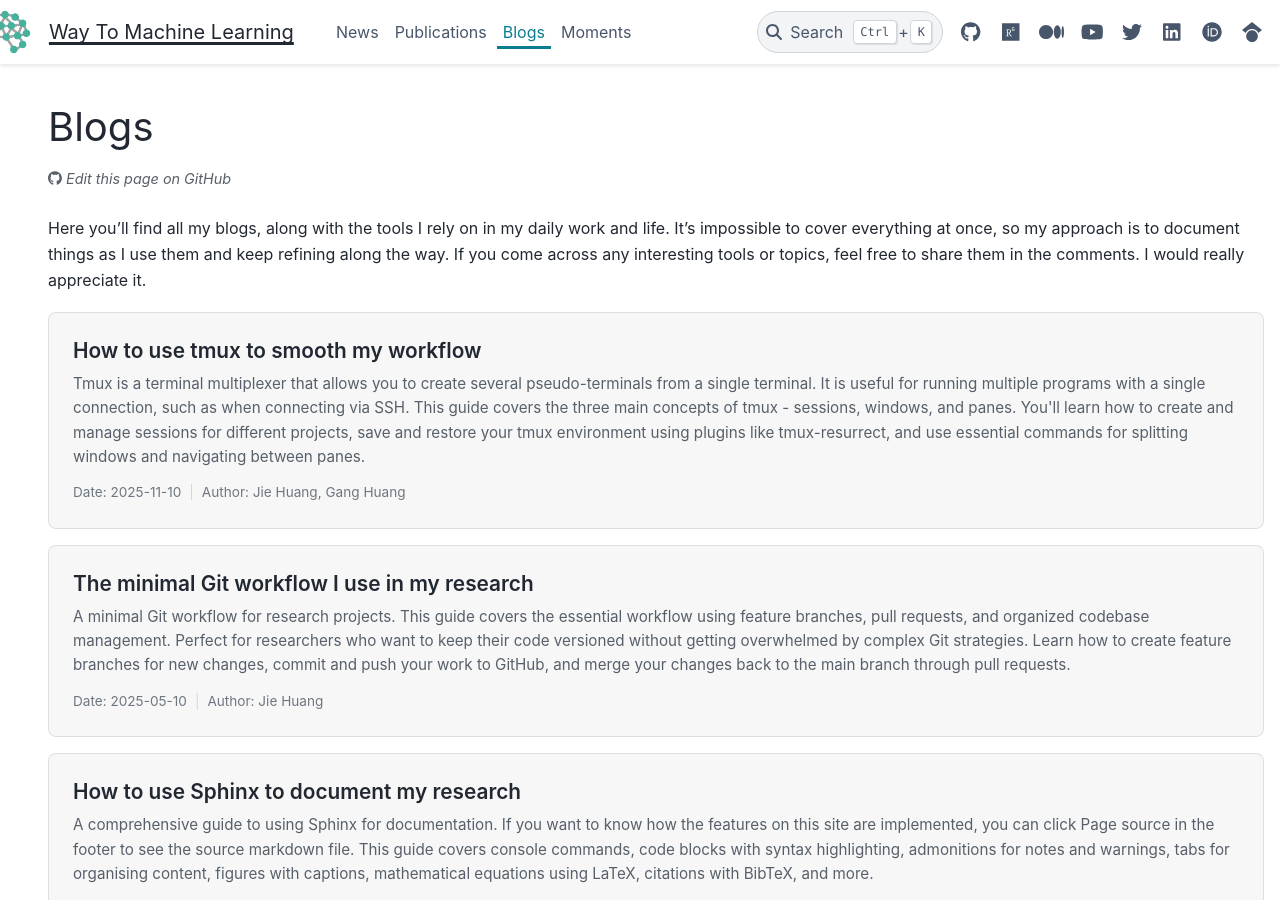
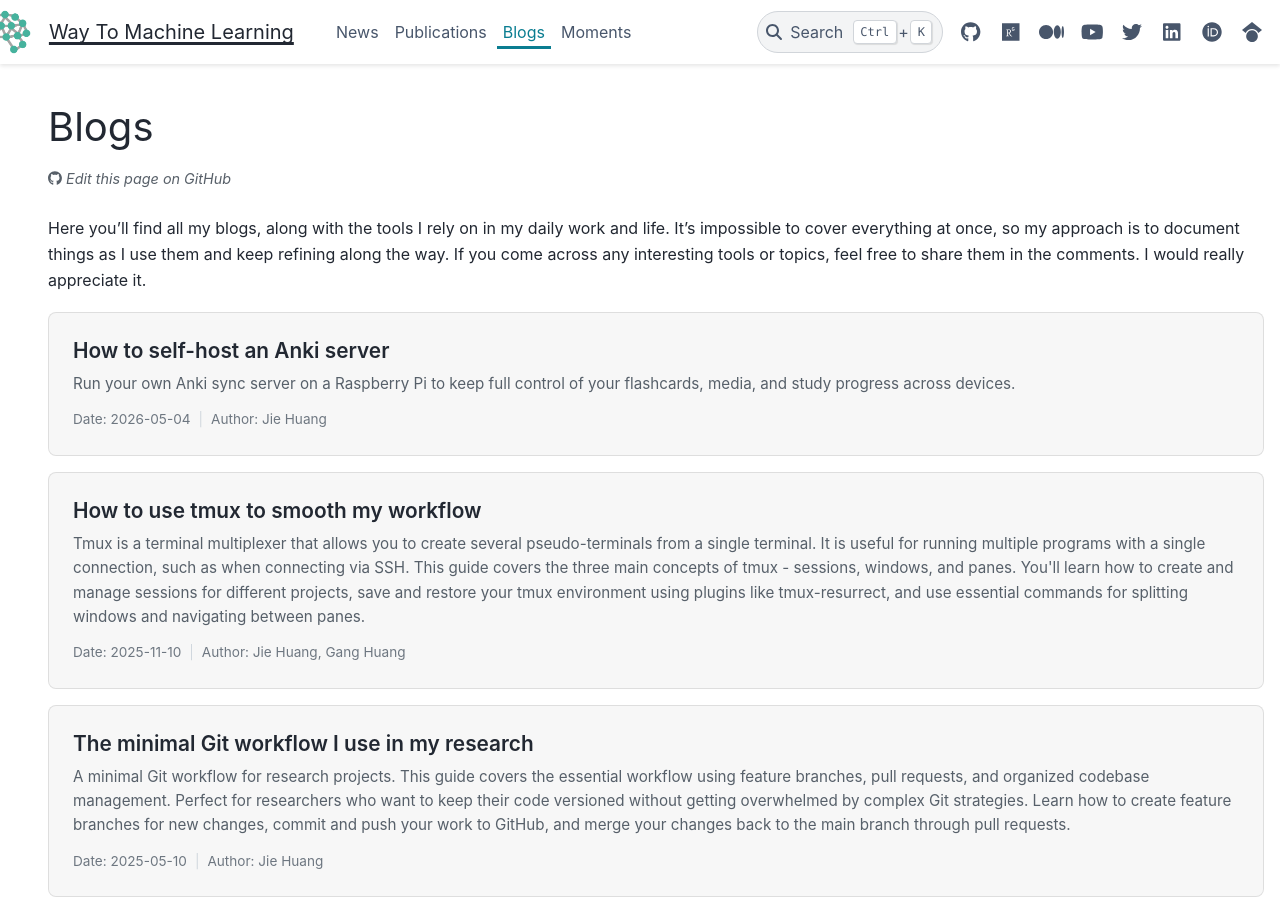
Before and after one commit to way2ml/way2ml.github.io, a Sphinx documentation site: the page built from doc/enter_blogs.md, in a window 1280 px wide and 900 px high. Built offline with Sphinx 7.4.7 and the PyData theme 0.15.4, drawn with Linux system fonts in a browser that asks for light colours; comment, search, counter and statistics services are not loaded; some of the changed lines change nothing that is shown.

Commit message:
add article of Anki server

````diff
--- /dev/null
+++ b/doc/blogs/anki_server.md
@@ -0,0 +1,127 @@
+---
+title: How to self-host an Anki server
+date: 2026-05-04
+author: Jie Huang
+comment: True
+description: Run your own Anki sync server on a Raspberry Pi to keep full control of your flashcards, media, and study progress across devices.
+---
+
+# Self-hosting an Anki server on Raspberry Pi
+
+![](https://raw.githubusercontent.com/HuangJiaLian/DataBase0/master/uploads/260504_212826_anki_server_toc.png)
+
+[Anki](https://apps.ankiweb.net/) is a popular flashcard application built around spaced repetition, a learning method that helps you review information at the right time to improve long-term memory. It is widely used for language learning, exams, and any subject where steady review matters.
+
+One reason Anki is so useful is that it is not limited to plain text. You can build cards with images, audio, your own voice recordings, and even video-based material, which makes it especially effective for language learning, listening practice, visual memory, and other media-rich study workflows. Just as important, Anki lets you build your own decks to match your own needs. You are not limited to ready-made learning material from other people. You can create your own cards, organize them in your own way, and gradually build a study system that fits exactly what you want to learn.
+
+If you use Anki every day, relying on a third-party sync service may feel limiting when you want full control over your own study data. Running your own Anki sync server is a practical way to keep your decks private, manage backups yourself, and sync smoothly across multiple devices. In this article, I show how to set up a self-hosted Anki server on a Raspberry Pi, then connect Linux and iOS clients so you can study and sync your cards from anywhere on your own system.
+
+Before you start, you only need a few things: a Raspberry Pi connected to your network, Anki installed on your client devices, and a stable local IP address for the server. If you can already SSH into your Raspberry Pi, you are ready for the setup.
+
+## Server on Raspberry Pi
+Create a Python environment for the Anki server:
+```
+sudo apt update
+sudo apt install python3 python3-venv
+
+python3 -m venv ~/anki-syncserver
+~/anki-syncserver/bin/pip install anki
+```
+
+Create a data folder to store your sync data:
+```
+mkdir -p ~/anki-sync-data
+```
+
+Check the local IP address of the server:
+```
+ifconfig
+```
+Suppose the IP address is `xxx.xxx.xxx.xxx`. Save it, because you will need it later.
+
+Run the server:
+```
+SYNC_USER1=YOURNAME:YOURPASSWORD \
+SYNC_BASE=$HOME/anki-sync-data \
+SYNC_HOST=0.0.0.0 \
+SYNC_PORT=8080 \
+~/anki-syncserver/bin/python -m anki.syncserver
+```
+
+Save your username and password for later use.
+
+## Settings on clients
+Install `lame` if you want to record audio for your cards.
+```
+sudo apt install lame
+```
+
+Press `Ctrl+P` to open Preferences, go to the Sync tab, and enter the self-hosted sync server address at the bottom:
+```
+http://xxx.xxx.xxx.xxx:8080/
+```
+
+Here, `xxx.xxx.xxx.xxx` is the IP address of your server.
+
+If your devices are on the same local network, this address should work directly. If you want to access your Anki server from outside your home network, it is better to use a reverse proxy, VPN, or another secure access method instead of exposing the port directly to the internet.
+
+![](https://raw.githubusercontent.com/HuangJiaLian/DataBase0/master/uploads/screenshot_260503_211556.png)
+
+::: {tip}
+The first time you click `Synchronize`, Anki will ask you to sign in with an email address and password. This can be confusing. Because you are using your own sync server instead of AnkiWeb, you do not need your AnkiWeb email here. Instead, enter the `YOURNAME` and `YOURPASSWORD` values that you used in the server configuration.
+:::
+
+The setup is the same if you use Anki on iOS or Android.
+
+## Auto start the Anki server
+To avoid starting the server manually every time, you can configure it to start automatically.
+
+```
+sudo vi /etc/systemd/system/anki-syncserver.service
+```
+
+```
+[Unit]
+Description=Anki Self-Hosted Sync Server
+After=network.target
+
+[Service]
+Type=simple
+User=jie
+Environment=SYNC_USER1=YOURNAME:YOURPASSWORD
+Environment=SYNC_BASE=/home/jie/anki-sync-data
+Environment=SYNC_HOST=0.0.0.0
+Environment=SYNC_PORT=8080
+ExecStart=/home/jie/anki-syncserver/bin/python -m anki.syncserver
+Restart=on-failure
+
+[Install]
+WantedBy=multi-user.target
+```
+
+Enable and start the service:
+```
+sudo systemctl daemon-reload
+sudo systemctl enable --now anki-syncserver
+sudo systemctl status anki-syncserver
+```
+
+You should see output similar to this:
+```
+● anki-syncserver.service - Anki Self-Hosted Sync Server
+     Loaded: loaded (/etc/systemd/system/anki-syncserver.service; enabled; preset: enabled)
+     Active: active (running) since Sun 2026-05-03 22:38:30 EEST; 5s ago
+ Invocation: 3a24b3a3c12e47558ff3f430ca45c2ca
+   Main PID: 2444 (python)
+      Tasks: 5 (limit: 9575)
+        CPU: 450ms
+     CGroup: /system.slice/anki-syncserver.service
+             └─2444 /home/jie/anki-syncserver/bin/python -m anki.syncserver
+
+May 03 22:38:30 zhuque-01 systemd[1]: Started anki-syncserver.service - Anki Self-Hosted Sync Server.
+May 03 22:38:31 zhuque-01 python[2444]: 2026-05-03T19:38:31.373484Z  INFO listening addr=0.0.0.0:8080
+```
+
+## Summary
+At this point, you have a lightweight Anki sync server running on a Raspberry Pi, a client configuration that works on Linux and mobile devices, and a systemd service that starts everything automatically after reboot. The result is simple and practical: your cards stay under your control, and your study workflow becomes a little more independent.
+It is a small project, but it is satisfying. Your Raspberry Pi is no longer just sitting there on the shelf; now it is helping you remember things.
--- a/doc/enter_blogs.md
+++ b/doc/enter_blogs.md
@@ -8,16 +8,17 @@ feel free to share them in the comments. I would really appreciate it.
 
 ```{toctree}
 :hidden:
+blogs/anki_server
 blogs/tmux
 blogs/gitflow
 blogs/sphinx
 ```
 
 ```{blog-cards}
+blogs/anki_server
 blogs/tmux
 blogs/gitflow
 blogs/sphinx
-blogs/anki_server
 ```
 
 <div class="blog-card">
````
